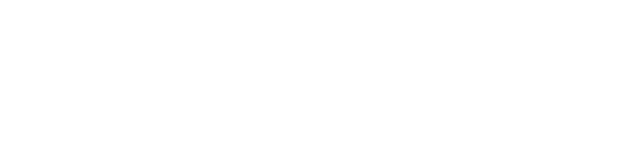
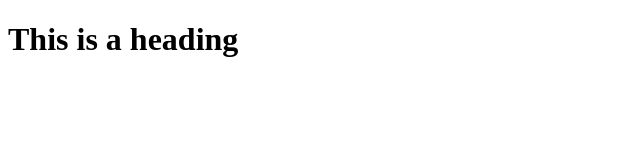
Before and after one commit to El-Potato-Slayer/fake-portfolio, a plain HTML site: page index.html in a window 1280 px wide. Shown: the whole page, without its empty margins (0-640 px from the left). Drawn offline with Linux system fonts and the light colour scheme.

Commit message:
added index html

```diff
--- a/index.html
+++ b/index.html
@@ -6,6 +6,8 @@
     <title>Fake portfolio</title>
 </head>
 <body>
-
+    <h1>
+        This is a heading
+    </h1>
 </body>
 </html>
```
